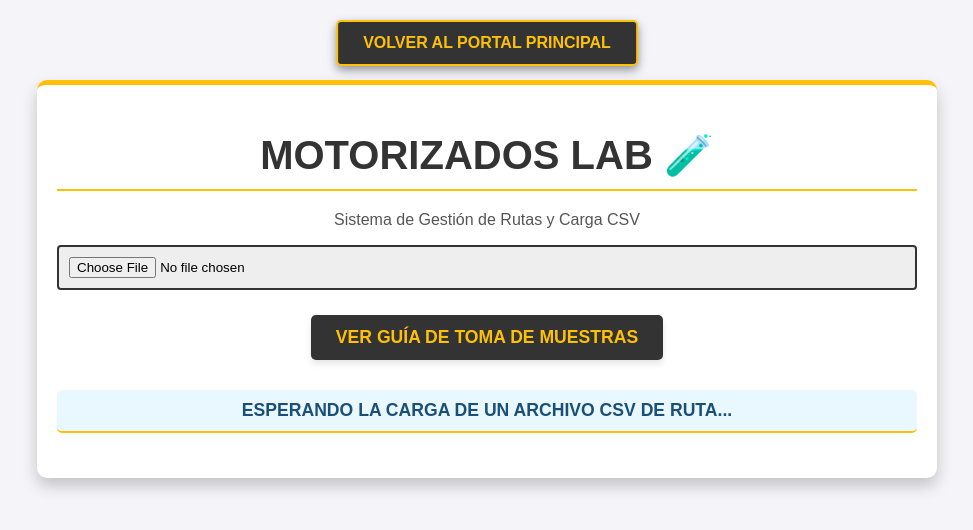
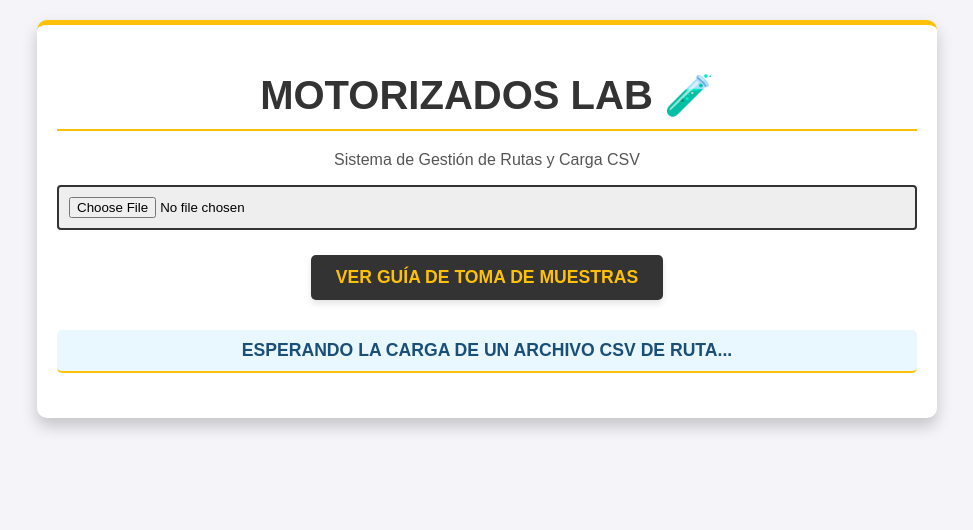
Before and after one commit to rmns82839-rgb/examenes, a plain HTML site: page index.html in a window 1280 px wide. Shown: the whole page, without its empty margins (153-1126 px from the left). Drawn offline with nearby package versions, Linux system fonts and the light colour scheme.

```diff
--- a/index.html
+++ b/index.html
@@ -17,7 +17,6 @@
             width: 100%;
             max-width: 900px;
             margin: auto;
-            margin-top: 60px;
             background: white;
             padding: 20px;
             border-radius: 10px;
@@ -152,43 +151,9 @@
                 font-size: 1.1em;
             }
         }
-        /* --- ESTILOS DEL BOTÓN SUPERIOR FIJO Y LLAMATIVO --- */
-.back-button {
-    position: fixed;
-    top: 15px;
-    left: 50%; /* Centrado horizontalmente */
-    transform: translateX(-50%); /* Ajuste para centrar */
-    z-index: 1000;
-    background-color: #333; /* Color de base (Negro Motorizado) */
-    color: #FFC107; /* Color de impacto (Amarillo de Seguridad) */
-    padding: 10px 20px;
-    border: 2px solid #FFC107; /* Borde de seguridad */
-    border-radius: 5px;
-    cursor: pointer;
-    font-size: 0.9em;
-    font-weight: bold;
-    box-shadow: 0 4px 10px rgba(0, 0, 0, 0.4);
-    transition: background-color 0.2s ease, transform 0.1s;
-}
-.back-button:hover {
-    background-color: #555;
-    transform: translateX(-50%) scale(1.02);
-}
-/* Media query para pantallas grandes */
-@media (min-width: 600px) {
-    .back-button {
-        top: 20px;
-        padding: 12px 25px;
-        font-size: 1em;
-    }
-}
-
     </style>
 </head>
 <body>
-    <button class="back-button" onclick="window.location.href='https://rmns82839-rgb.github.io/portal-de-toma-de-muestras/'">
-    VOLVER AL PORTAL PRINCIPAL
-</button>
 
     <div id="container">
         <h1>Motorizados Lab 🧪</h1>
@@ -208,6 +173,25 @@
 
     <script>
         const STORAGE_KEY = 'csv_data_motorizado';
+
+        // ***************************************************
+        // FUNCIÓN RECEPTORA GLOBAL
+        // El nombre debe coincidir con el llamado en la App de Rutas.
+        // ***************************************************
+        window.loadDataAppInicio = function(csvData) {
+            const outputList = document.getElementById('outputList');
+            const statusElement = document.getElementById('status');
+
+            outputList.innerHTML = '';
+            statusElement.textContent = "Datos recibidos de la aplicación principal. Procesando...";
+
+            const processedData = processData(csvData);
+            localStorage.setItem(STORAGE_KEY, JSON.stringify(processedData));
+            renderData(processedData, csvData.length);
+
+            statusElement.textContent = `Datos de ${csvData.length} filas cargados y sincronizados desde otra aplicación.`;
+        };
+        // ***************************************************
 
         document.addEventListener('DOMContentLoaded', () => {
             const fileInput = document.getElementById('csvFile');
@@ -237,10 +221,21 @@
                             if (results.errors.length > 0) {
                                 console.warn("Errores de PapaParse:", results.errors);
                             }
-                            statusElement.textContent = "Datos cargados exitosamente. Procesando y guardando...";
+
+                            // 1. Lógica de procesamiento local para esta aplicación (Inicio)
                             const processedData = processData(results.data);
                             localStorage.setItem(STORAGE_KEY, JSON.stringify(processedData));
                             renderData(processedData, results.data.length);
+                            statusElement.textContent = "Datos cargados exitosamente. Procesando y guardando...";
+
+                            // 2. >>> IMPLEMENTACIÓN DE DISTRIBUCIÓN <<<
+                            // Llama a la función global para que otras apps reciban los datos
+                            if (typeof window.distributeParsedData === 'function') {
+                                window.distributeParsedData(results.data);
+                                console.log('Datos CSV distribuidos a otras aplicaciones.');
+                            } else {
+                                console.warn('Función global de distribución (window.distributeParsedData) no encontrada. La carga es solo local.');
+                            }
                         },
                         error: function(error) {
                             statusElement.textContent = `Error al analizar el archivo: ${error.message}`;
@@ -404,5 +399,4 @@
     </script>
 
 </body>
-
 </html>
```
